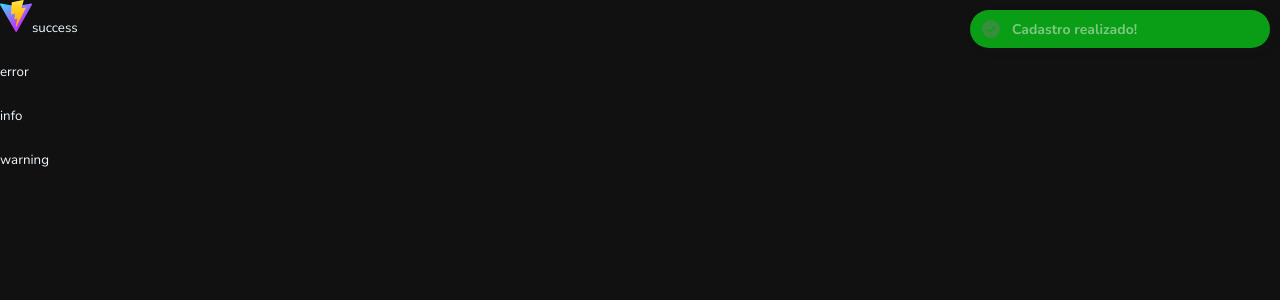
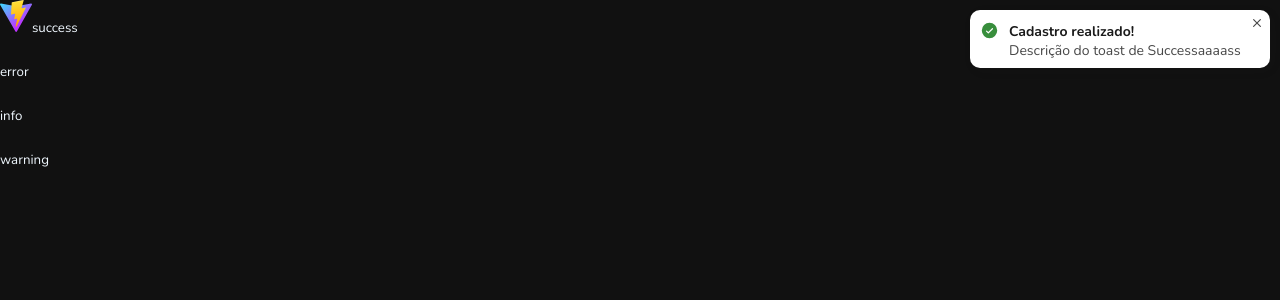
Before and after one commit to paulopariz/vue-toastfic, a Vue app: page / in a window 1280 px wide. Both pictures are taken after a click on the button "success". Shown: the top 300 px of the page. Built offline with nearby package versions, Linux system fonts and the light colour scheme.

Commit message:
feat: position and height toast

```diff
--- a/package.json
+++ b/package.json
@@ -64,6 +64,7 @@
     "husky": "^8.0.0",
     "lint-staged": "^15.2.5",
     "prettier": "^3.2.5",
+    "sass": "^1.77.6",
     "typescript": "^5.2.2",
     "vite": "^5.2.0",
     "vite-plugin-dts": "^3.9.1",
--- a/src/App.vue
+++ b/src/App.vue
@@ -3,17 +3,20 @@ import { Toast, useToast } from "./components/toast";
 
 function success() {
   useToast.success("Cadastro realizado!", {
-    description: "Descrição do toast de Success",
+    description: "Descrição do toast de Successaaaass",
   });
 }
 function error() {
   useToast.error("Ocorreu um erro", {
-    description: "Descrição do toast de Error",
+    description: "Lorem, ipsum dolor sit amet consers",
   });
 }
 function info() {
   useToast.info("Aguarde 1 minuto", {
-    description: "Descrição do toast de Info",
+    handle: {
+      text: "Beleza",
+      click: () => console.log("w"),
+    },
   });
 }
 function warning() {
@@ -47,5 +50,5 @@ function warning() {
     <br />
   </div>
 
-  <Toast :automatic-close="false" position="top-right" theme="pastel" :max-toasts="10" />
+  <Toast :automatic-close="false" position="top-right" :max-toasts="10" />
 </template>
--- a/src/components/toast/Toast.vue
+++ b/src/components/toast/Toast.vue
@@ -1,8 +1,8 @@
 <script lang="ts" setup>
-import { ToastTitle, ToastIcon, ToastAction } from "./index";
+import { ToastTitle, ToastIcon, ToastAction, ToastDescription, ToastClose } from "./index";
 
 import { useToasts } from "./toast";
-import { IProps } from "./props";
+import { IProps, IToastOptions } from "./props";
 import { watchEffect, onBeforeUnmount, provide, ref, computed } from "vue";
 
 const { toasts, removeToast } = useToasts();
@@ -49,6 +49,41 @@ function handleToast(action?: () => void, id?: number) {
   }
 }
 
+// define o top do toast de acordo com a sua altura
+function getToastStyle(index: number, toast: IToastOptions) {
+  let baseHeight = toast.description ? (toast.description.length < 36 ? 58 : 80) : 38;
+  if (toast.handle?.click && toast.description) {
+    baseHeight += 30; //aumenta 30px se existir evento de clique e descrição
+  } else if (toast.handle?.click) {
+    baseHeight += 20; //aumenta em 20px se existir apenas evento de clique
+  }
+
+  let top = 0;
+  for (let i = 0; i < index; i++) {
+    const prevToast = activeToasts.value[i];
+    let prevHeight = prevToast.description ? (prevToast.description.length < 36 ? 58 : 80) : 38;
+    if (prevToast.handle?.click && prevToast.description) {
+      prevHeight += 30;
+    } else if (prevToast.handle?.click) {
+      prevHeight += 20;
+    }
+    top += prevHeight + 10; //margem entre os toasts
+  }
+
+  return {
+    top: `${top}px`,
+    height: `${baseHeight}px`,
+  };
+}
+
+//limite de caracteres
+function limitText(text: string, maxLength: number) {
+  if (text.length > maxLength) {
+    return text.slice(0, maxLength) + "...";
+  }
+  return text;
+}
+
 watchEffect(() => {
   closeAutoToasts();
 });
@@ -66,40 +101,45 @@ provide("currentTheme", ref(props.theme));
     <div
       v-for="(toast, index) in activeToasts"
       :key="toast.id"
-      :class="[`toastfic-position-${position}`, { [`toastfic-${toast.type}`]: theme === 'pastel' }]"
-      :style="{ top: `${index * 48}px` }"
+      :class="[`toastfic-position-${position}`, { 'toastific-description': toast.description }]"
+      :style="[
+        getToastStyle(index, toast),
+        { alignItems: !toast.description && !toast.handle?.click ? 'center' : 'flex-start' },
+      ]"
       class="toastfic"
       :toastfic-theme="theme"
     >
-      <div class="toastfic-header">
+      <ToastClose />
+
       <ToastIcon v-if="toast.type !== 'default'" :type="toast.type" />
 
-        <ToastTitle>
-          {{ toast.title }}
-        </ToastTitle>
+      <section>
+        <div>
+          <ToastTitle> {{ toast.title }} </ToastTitle>
+          <ToastDescription v-if="toast.description">
+            {{ limitText(toast.description || "", 65) }}
+          </ToastDescription>
         </div>
 
-      <ToastAction @click="handleToast(toast.handle?.click, toast.id)">{{ toast.handle?.text }}</ToastAction>
+        <ToastAction v-if="toast.handle?.click" @click="handleToast(toast.handle?.click, toast.id)">
+          {{ toast.handle?.text }}
+        </ToastAction>
+      </section>
     </div>
   </transition-group>
 </template>
 
-<style scoped>
+<style scoped lang="scss">
 .toastfic {
-  border-radius: 999px;
+  border-radius: 10px;
 
-  height: 38px;
   width: 300px;
+  height: min-content;
 
   background-color: var(--toastfic-bg);
   box-shadow: 3px 3px 12px rgba(53, 53, 53, 0.055) !important;
 
-  display: flex;
-  align-items: center;
-  justify-content: space-between;
-  gap: 8px;
-
-  padding: 0 13px 0 10px;
+  padding: 10px;
   margin-top: 10px;
 
   user-select: none;
@@ -108,24 +148,59 @@ provide("currentTheme", ref(props.theme));
   transition: all 0.5s ease;
 
   position: absolute;
-  overflow: hidden;
+  // overflow: hidden;
+
+  display: flex;
+  gap: 10px;
+
+  section {
+    display: flex;
+    flex-direction: column;
+    justify-content: space-between;
+
+    max-width: 235px;
+    height: 100%;
+
+    div {
+      display: flex;
+      flex-direction: column;
+    }
   }
 
-.toastfic-success {
-  color: var(--toastfic-success-text);
-  background-color: var(--toastfic-success-bg);
+  &.toastific-description {
+    height: 90px;
   }
-.toastfic-error {
-  color: var(--toastfic-error-text);
-  background-color: var(--toastfic-error-bg);
+
+  &.toastfic-position-top-right {
+    top: 10px;
+    right: 10px;
   }
-.toastfic-info {
-  color: var(--toastfic-info-text);
-  background-color: var(--toastfic-info-bg);
+
+  &.toastfic-position-top-left {
+    top: 10px;
+    left: 10px;
   }
-.toastfic-warning {
-  color: var(--toastfic-warning-text);
-  background-color: var(--toastfic-warning-bg);
+
+  &.toastfic-position-bottom-right {
+    bottom: 10px;
+    right: 10px;
+  }
+
+  &.toastfic-position-bottom-left {
+    bottom: 10px;
+    left: 10px;
+  }
+
+  &.toastfic-position-bottom-center {
+    bottom: 10px;
+    left: 50%;
+    transform: translateX(-50%);
+  }
+
+  &.toastfic-position-top-center {
+    top: 10px;
+    left: 50%;
+    transform: translateX(-50%);
   }
 
   @keyframes show-toastfic {
@@ -138,43 +213,6 @@ provide("currentTheme", ref(props.theme));
       transform: translateY(1) scale(1);
     }
   }
-
-.toastfic-header {
-  display: flex;
-  align-items: center;
-  gap: 10px;
-}
-
-.toastfic-position-top-right {
-  top: 10px;
-  right: 10px;
-}
-
-.toastfic-position-top-left {
-  top: 10px;
-  left: 10px;
-}
-
-.toastfic-position-bottom-right {
-  bottom: 10px;
-  right: 10px;
-}
-
-.toastfic-position-bottom-left {
-  bottom: 10px;
-  left: 10px;
-}
-
-.toastfic-position-bottom-center {
-  bottom: 10px;
-  left: 50%;
-  transform: translateX(-50%);
-}
-
-.toastfic-position-top-center {
-  top: 10px;
-  left: 50%;
-  transform: translateX(-50%);
 }
 
 .toastfic-enter-active,
--- a/src/components/toast/ToastClose.vue
+++ b/src/components/toast/ToastClose.vue
@@ -1,24 +1,30 @@
 <template>
   <button>
-    <svg xmlns="http://www.w3.org/2000/svg" width="11" height="11" fill="#1a1a1a" viewBox="0 0 256 256">
+    <svg xmlns="http://www.w3.org/2000/svg" width="12" height="12" fill="var(--toastfic-icon)" viewBox="0 0 256 256">
       <path
-        d="M205.66,194.34a8,8,0,0,1-11.32,11.32L128,139.31,61.66,205.66a8,8,0,0,1-11.32-11.32L116.69,128,50.34,61.66A8,8,0,0,1,61.66,50.34L128,116.69l66.34-66.35a8,8,0,0,1,11.32,11.32L139.31,128Z"
+        d="M208.49,191.51a12,12,0,0,1-17,17L128,145,64.49,208.49a12,12,0,0,1-17-17L111,128,47.51,64.49a12,12,0,0,1,17-17L128,111l63.51-63.52a12,12,0,0,1,17,17L145,128Z"
       />
     </svg>
   </button>
 </template>
 
-<style scoped>
+<style scoped lang="scss">
 button {
   position: absolute;
-  top: -10px;
-  right: 0;
+  top: 6px;
+  right: 4px;
 
   width: 18px;
   height: 18px;
 
-  background-color: red;
+  border-radius: 999px;
 
-  border-radius: 999px;
+  opacity: 0.8;
+  transition: all 0.3s;
+
+  &:hover {
+    transform: scale(1.03);
+    opacity: 1;
+  }
 }
 </style>
--- /dev/null
+++ b/src/components/toast/ToastDescription.vue
@@ -0,0 +1,17 @@
+<template>
+  <span>
+    <slot />
+  </span>
+</template>
+
+<style scoped lang="scss">
+span {
+  font-size: 14px;
+  font-weight: 400;
+
+  color: var(--toastfic-text);
+  opacity: 0.8;
+
+  // margin: 0.5px 0 0 25px;
+}
+</style>
--- a/src/components/toast/ToastIcon.vue
+++ b/src/components/toast/ToastIcon.vue
@@ -40,25 +40,26 @@ if (!theme) {
 .icon {
   animation: show-icon 0.7s both;
 
-  height: 22px;
-  width: 22px;
+  height: 19px;
+  width: 19px;
 
   fill: var(--toastfic-icon);
   display: flex;
   align-items: center;
   justify-content: center;
-}
 
-.icon-success {
+  margin-top: 1px;
+
+  &.icon-success {
     fill: var(--toastfic-success-icon);
   }
-.icon-error {
+  &.icon-error {
     fill: var(--toastfic-error-icon);
   }
-.icon-info {
+  &.icon-info {
     fill: var(--toastfic-info-icon);
   }
-.icon-warning {
+  &.icon-warning {
     fill: var(--toastfic-warning-icon);
   }
 
@@ -73,4 +74,5 @@ if (!theme) {
       transform: scale(1);
     }
   }
+}
 </style>
--- a/src/components/toast/ToastTitle.vue
+++ b/src/components/toast/ToastTitle.vue
@@ -11,6 +11,6 @@ h1 {
 
   color: var(--toastfic-text);
 
-  margin-top: 0.5px;
+  margin-top: 2px;
 }
 </style>
--- a/src/components/toast/index.ts
+++ b/src/components/toast/index.ts
@@ -1,5 +1,6 @@
 export { default as Toast } from "./Toast.vue";
 export { default as ToastTitle } from "./ToastTitle.vue";
+export { default as ToastDescription } from "./ToastDescription.vue";
 export { default as ToastIcon } from "./ToastIcon.vue";
 export { default as ToastClose } from "./ToastClose.vue";
 export { default as ToastAction } from "./ToastAction.vue";
--- a/src/components/toast/props.ts
+++ b/src/components/toast/props.ts
@@ -5,7 +5,7 @@ export interface IProps {
   position?: "top-left" | "top-right" | "bottom-left" | "bottom-right" | "top-center" | "bottom-center";
   colorIcon?: boolean;
   maxToasts?: number;
-  theme?: "light" | "dark" | "pastel";
+  theme?: "light" | "dark";
 }
 
 export type IToastType = "success" | "error" | "info" | "warning" | "default";
--- a/src/style.css
+++ b/src/style.css
@@ -43,23 +43,3 @@ button {
 
   --toastfic-error-icon: #d32f2f;
 }
-
-[toastfic-theme="pastel"] {
-  --toastfic-icon: #1a1a1a;
-
-  --toastfic-success-bg: #099e15;
-  --toastfic-success-icon: #388e3c;
-  --toastfic-success-text: #81c784;
-
-  --toastfic-info-bg: #0569b1;
-  --toastfic-info-icon: #1976d2;
-  --toastfic-info-text: #64b5f6;
-
-  --toastfic-warning-bg: #160b00;
-  --toastfic-warning-icon: #f57c00;
-  --toastfic-warning-text: #ffb74d;
-
-  --toastfic-error-bg: #bb001c;
-  --toastfic-error-icon: #d32f2f;
-  --toastfic-error-text: #e57373;
-}
```
Also changed, not shown: 1 other file (tests, documents, lock files or other folders). Lines whose indentation alone changed are shown as unchanged.
